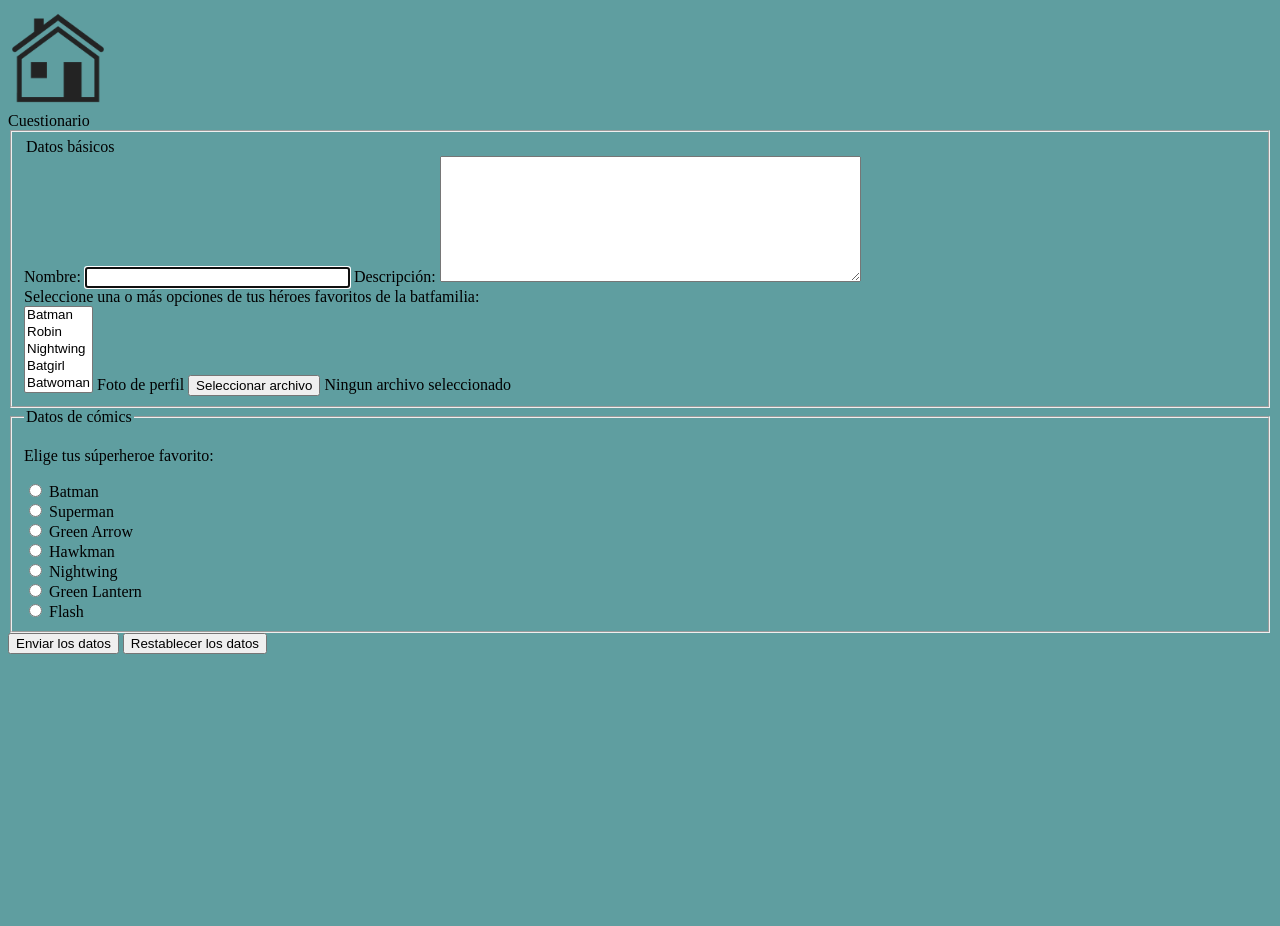
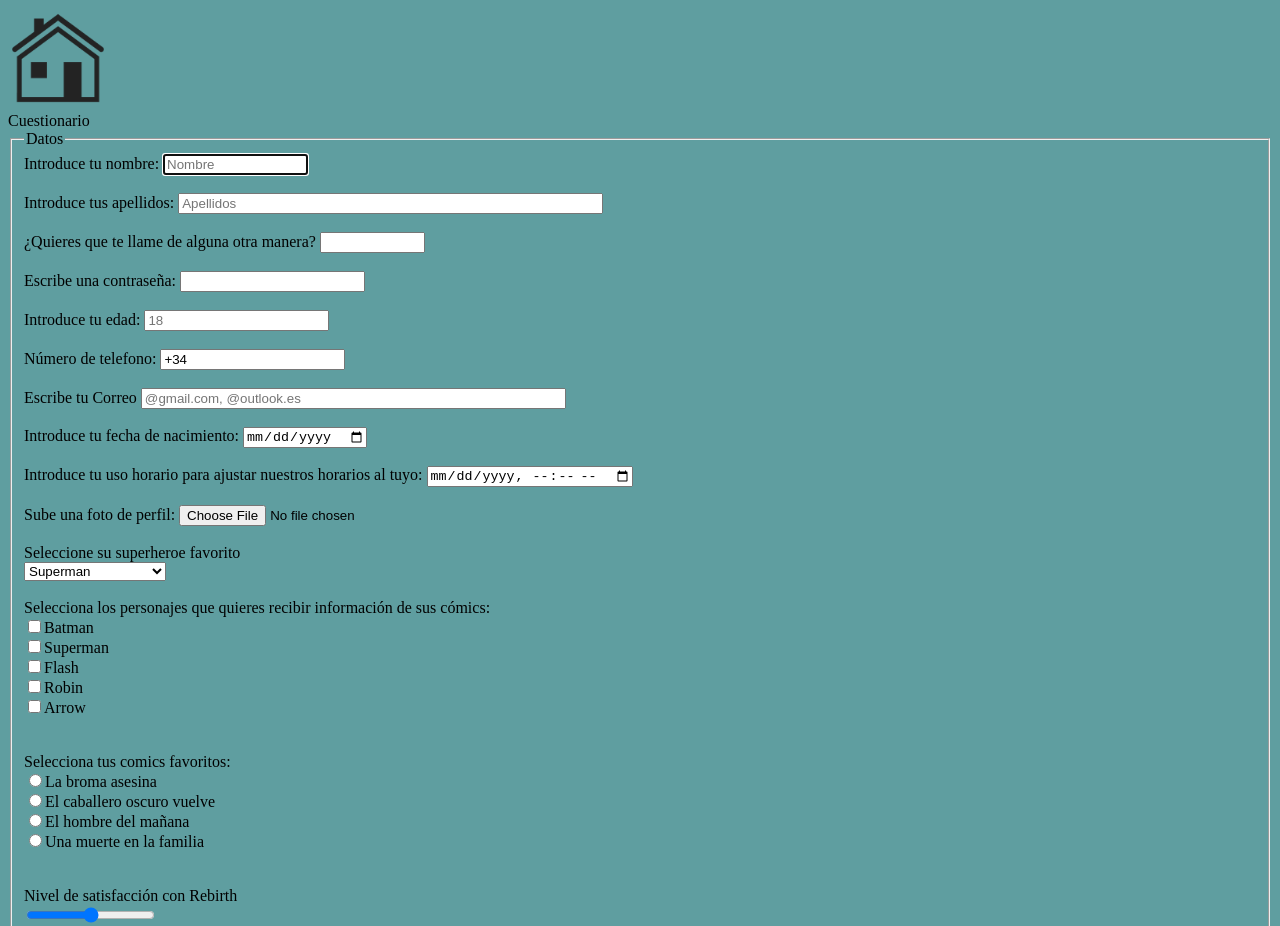
Before and after one commit to sfp-programacion-201920/Proyecto-Final-Manu, a plain HTML site: page articles/form.html in a window 1280 px wide. Shown: the top 926 px of the page. Before the commit the page ends 800 px from the top, so only its background shows below. Drawn offline with Linux system fonts and the light colour scheme.

Commit message:
Entrega de funciones

```diff
--- a/JavaScript.js
+++ b/JavaScript.js
@@ -1 +1,19 @@
-// alert("Gracias por visitar mi página web de cómics")
+function email() {
+    var email = document.getElementById("email").value;
+    if (!(/^\w+([\.-]?\w+)*@\w+([\.-]?\w+)*(\.\w{2,4})+$/.test(email))) {
+        alert("El correo no sigue la estructura");
+        return false;
+    }
+}
+function telefono() {
+var telefono = document.getElementById("telefono").value;
+    if (isNaN(telefono)){
+    alert("Solo se puede poner números");
+    return false;}
+}
+
+var contraseña = document.getElementById("contraseña").value;
+if (contraseña === null || contraseña === "") {
+    alert("La contraseña está vacía, rellenela");
+    return false;
+}
--- a/articles/form.html
+++ b/articles/form.html
@@ -1,5 +1,5 @@
 <!DOCTYPE html>
-<html lang="en">
+<html lang="es">
 
 <head>
     <meta charset="UTF-8">
@@ -7,6 +7,7 @@
     <meta http-equiv="X-UA-Compatible" content="ie=edge">
     <title>Formulario</title>
     <link rel="stylesheet" href="../css/Noticias/cssform.css">
+    <script src="../JavaScript.js"></script>
     <!--FALTA LO DEL POST Y 3 CONTROLES INTERACTIVOS MÁS-->
 </head>
 
@@ -15,59 +16,71 @@
     <a href="../index.html#inicio"><img src="../images/index/menu.1.png" alt="menu" width="100"></a>
     <header>Cuestionario</header>
     <main>
-        <fieldset>
-            <form method="post" action="mailto:manuhidalgonieto@gmail.com" method="POST" target="_self"
-                enctype="multipart/form-data">
-                <legend>Datos básicos</legend>
-                <label for="nombre">Nombre: <input type="text" name="nombre" size="30" autofocus></label>
-                <label for="Descripción">Descripción: </label><textarea name="Descripción" rows="8" cols="50" min="10"
-                    max="250" autofocus></textarea>
-                   <br> Seleccione una o más opciones de tus héroes favoritos de la batfamilia:<br />
-                    <select name="selector de héroe" size="5" multiple>
-                        <option value="1">Batman</option>
-                        <option value="2">Robin</option>
-                        <option value="3">Nightwing</option>
-                        <option value="4">Batgirl</option>
-                        <option value="5">Batwoman</option>
+        <section>
+            <fieldset>
+                <legend>Datos</legend>
+                <form name="Formulario de registro" id="form" action="mailto:manuhidalgonieto@gmail.com" method="POST"
+                    target="_self" enctype="multipart/form-data">
+                    <label>Introduce tu nombre: </label><input type="text" name="Nombre" size="15" autocomplete="name"
+                        autofocus  placeholder="Nombre"><br><br>
+                    <label>Introduce tus apellidos: </label><input type="text" name="Apellidos" size="50"
+                        autocomplete="name"  placeholder="Apellidos"><br><br>
+                    <label>¿Quieres que te llame de alguna otra manera?</label> <input type="text" name="Apodo"
+                        size="10" autocomplete="nickname"><br><br>
+                    <label>Escribe una contraseña: </label><input type="password" name="Contraseña" minlength="6"
+                        maxlength="18" id="contraseña" onblur="email()" ><br><br>
+                    <label>Introduce tu edad: </label><input type="number" name="Edad" step="1"
+                        placeholder="18" min="18"><br><br>
+                    <label>Número de telefono: </label><input type="tel" name="Telefono" id="telefono" onblur="telefono()" value="+34"><br><br>
+
+                    <label>Escribe tu Correo </label><input type="email" id="email" name="email" size="50"
+                        autocomplete="email" placeholder="@gmail.com, @outlook.es" onblur="email()"><br><br>
+
+                    <label>Introduce tu fecha de nacimiento: </label><input type="date" name="Fecha" ><br><br>
+                    <label>Introduce tu uso horario para ajustar nuestros horarios al tuyo: </label><input
+                        type="datetime-local" name="Hora" ><br><br>
+                    <label>Sube una foto de perfil: </label><input type="file" name="Icono" accept=".jpg, .png"><br><br>
+                    <label id="Pilotos">Seleccione su superheroe favorito</label><br>
+                    <select name="Pilotos">
+                        <option value="Superman">Superman</option>
+                        <option value="Batman">Batman</option>
+                        <option value="El hombre marciano">El hombre marciano</option>
+                        <option value="Flash">Flash</option>
+                        <option value="Hawkman">Hawkman</option>
+                        <option value="Robin">Robin</option>
+                        <option value="Arrow">Arrow</option>
                     </select>
-                <label for="boton"> Foto de perfil </label><input type="button" value="Seleccionar archivo" name="boton"
-                    id="boton" autofocus>
-                Ningun archivo seleccionado
+                    <br><br>
+                    <label>Selecciona los personajes que quieres recibir información de sus cómics:</label><br>
+                    <input type="checkbox" name="Batman"><label id="Batman">Batman</label><br>
+                    <input type="checkbox" name="Superman"><label id="Superman">Superman</label><br>
+                    <input type="checkbox" name="Flash"><label id="Flash">Flash</label><br>
+                    <input type="checkbox" name="Robin"><label id="Robin">Robin</label><br>
+                    <input type="checkbox" name="Arrow"><label id="Arrow">Arrow</label><br>
+                    <br><br>
+                    <label>Selecciona tus comics favoritos:</label><br>
+                    <input type="radio" name="La broma asesina"><label id="La broma asesina">La broma
+                        asesina</label><br>
+                    <input type="radio" name="El caballero oscuro vuelve"><label id="El caballero oscuro vuelve">El
+                        caballero oscuro vuelve</label><br>
+                    <input type="radio" name="El hombre del mañana"><label id="El hombre del mañana">El hombre del
+                        mañana</label><br>
+                    <input type="radio" name="Una muerte en la familia"><label id="Una muerte en la familia">Una muerte
+                        en la familia</label><br>
+                    <br><br>
+                    <label id="Satisfaccion">Nivel de satisfacción con Rebirth</label><br>
+                    <input type="range" name="Satisfaccion" min="0" max="10" step="1"><br><br>
+                    <label id="Categorias">¿Que superheroínas te gustan?</label><br><textarea name="Categorias"
+                        rows="10" placeholder="Supergirl, Catwoman, Zatanna, etc." cols="55"></textarea><br><br>
+                </form>
+            </fieldset>
 
 
-        </fieldset>
-
-        <fieldset>
-            <legend>Datos de cómics</legend>
-
-            <p>Elige tus súperheroe favorito:</p>
-
-            <input type="radio" name="superheroefavorito" id="Batman" value="Batman" autofocus>
-            <label for="Batman">Batman</label> <br>
-
-            <input type="radio" name="superheroefavorito" id="Superman" value="Superman" autofocus>
-            <label for="Superman">Superman</label> <br>
-
-            <input type="radio" name="superheroefavorito" id="Green Arrow" value="Green Arrow" autofocus>
-            <label for="Green Arrow">Green Arrow</label><br>
-
-            <input type="radio" name="superheroefavorito" id="Hawkman" value="Hawkman" autofocus>
-            <label for="Hawkman">Hawkman</label> <br>
-
-            <input type="radio" name="superheroefavorito" id="Nightwing" value="Nightwing" autofocus>
-            <label for="Hawkman">Nightwing</label> <br>
-
-            <input type="radio" name="superheroefavorito" id="Green Lantern" value="Green Lantern" autofocus>
-            <label for="Green Lantern">Green Lantern</label> <br>
-
-            <input type="radio" name="superheroefavorito" id="Flash" value="Flash" autofocus>
-            <label for="Flash">Flash</label> <br>
-        </fieldset>
-
-
-     <button type="submit" value="enviar" name="enviar" id="enviar" autofocus><label  for="enviar">Enviar los datos</label></button>
-        <button type="reset" value="reset" name="reset" id="reset" autofocus><label  for="reset">Restablecer los datos</label></button>
-        </form>
+            <button type="submit" value="enviar" name="enviar" id="enviar" autofocus><label for="enviar">Enviar los
+                    datos</label></button>
+            <button type="reset" value="reset" name="reset" id="reset" autofocus><label for="reset">Restablecer los
+                    datos</label></button>
+            </form>
     </main>
     <footer>
 
```
